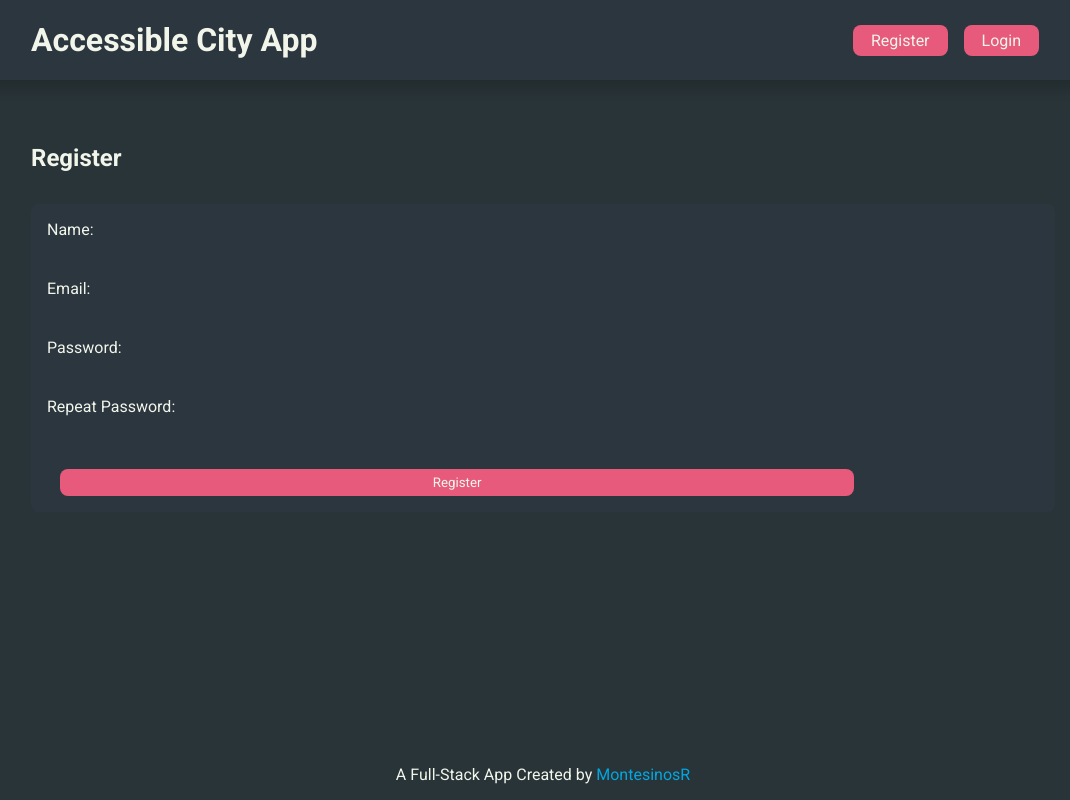
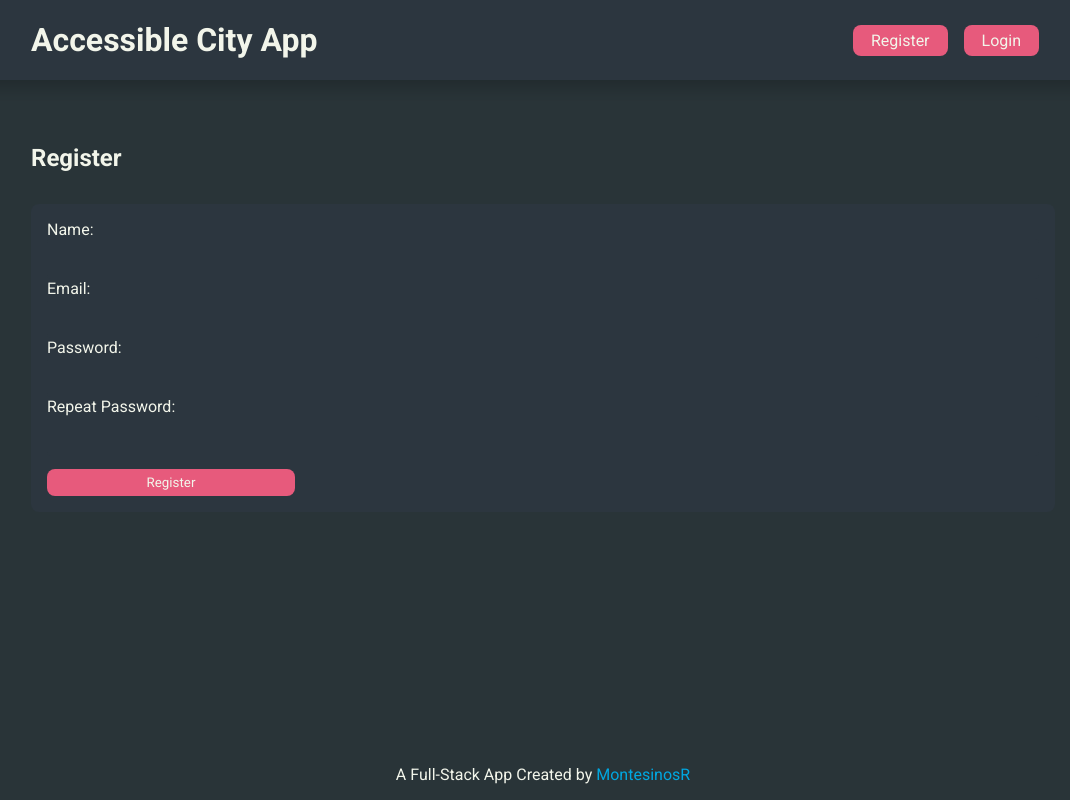
Before and after one commit to MontesinosR/AccesibleCity-FrontEnd, a React (Create React App) app: page /register in a window 1280 px wide. Shown: the whole page, without its empty margins (97-1167 px from the left). Built offline with nearby package versions, Linux system fonts and the light colour scheme.

Commit message:
login-register-styled

```diff
--- a/src/App.js
+++ b/src/App.js
@@ -4,7 +4,7 @@ import { Footer } from "./components/Footer/Footer";
 import { Routes, Route } from "react-router-dom";
 import { HomePage } from "./pages/HomePage";
 import { EntryPage } from "./pages/EntryPage";
-import { LoginPage } from "./pages/LoginPage";
+import { LoginPage } from "./pages/LoginPage/LoginPage";
 import { RegisterPage } from "./pages/RegisterPage";
 import { NotFoundPage } from "./pages/NotFoundPage";
 import { EditEntryPage } from "./pages/EditEntryPage";
--- a/src/pages/LoginPage.js
+++ b/src/pages/LoginPage/LoginPage.js
@@ -1,8 +1,8 @@
-
+import "./style.css";
 import { useContext, useState } from "react";
 import { useNavigate } from "react-router-dom";
-import { AuthContext } from "../context/AuthContext";
-import { loginUserService } from "../services";
+import { AuthContext } from "../../context/AuthContext";
+import { loginUserService } from "../../services";
 
 export const LoginPage = () => {
   //Controlamos los estados de los input
@@ -58,7 +58,7 @@ export const LoginPage = () => {
           />
         </fieldset>
 
-        <button>Login</button>
+        <button className="login-button">Login</button>
         {error ? <p>{error}</p> : null}
       </form>
     </section>
--- /dev/null
+++ b/src/pages/LoginPage/style.css
@@ -0,0 +1,4 @@
+.login-button {
+  margin-left: 0;
+  width: 25%;
+}
--- a/src/pages/RegisterPage.js
+++ b/src/pages/RegisterPage.js
@@ -79,7 +79,7 @@ export const RegisterPage = () => {
           />
         </fieldset>
 
-        <button>Register</button>
+        <button className="login-button">Register</button>
 
         {error ? <p>{error}</p> : null}
       </form>
```
